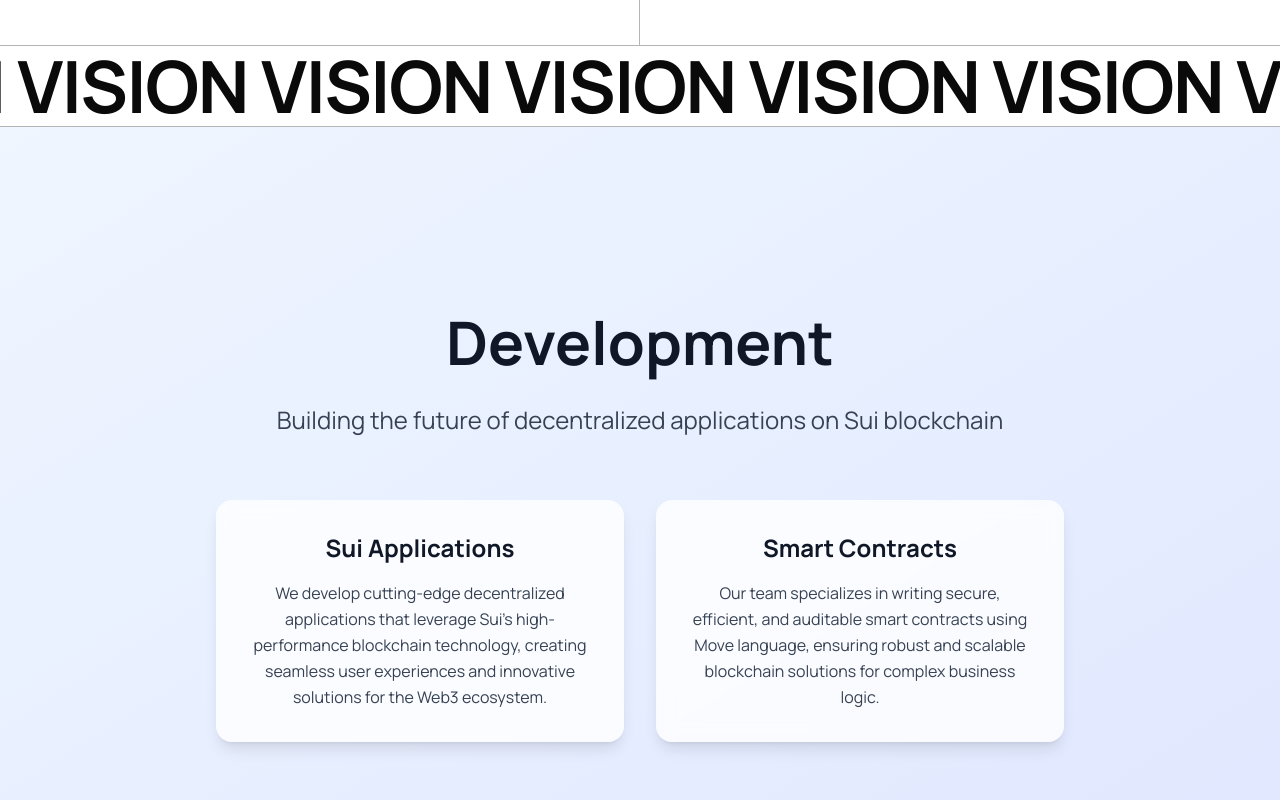
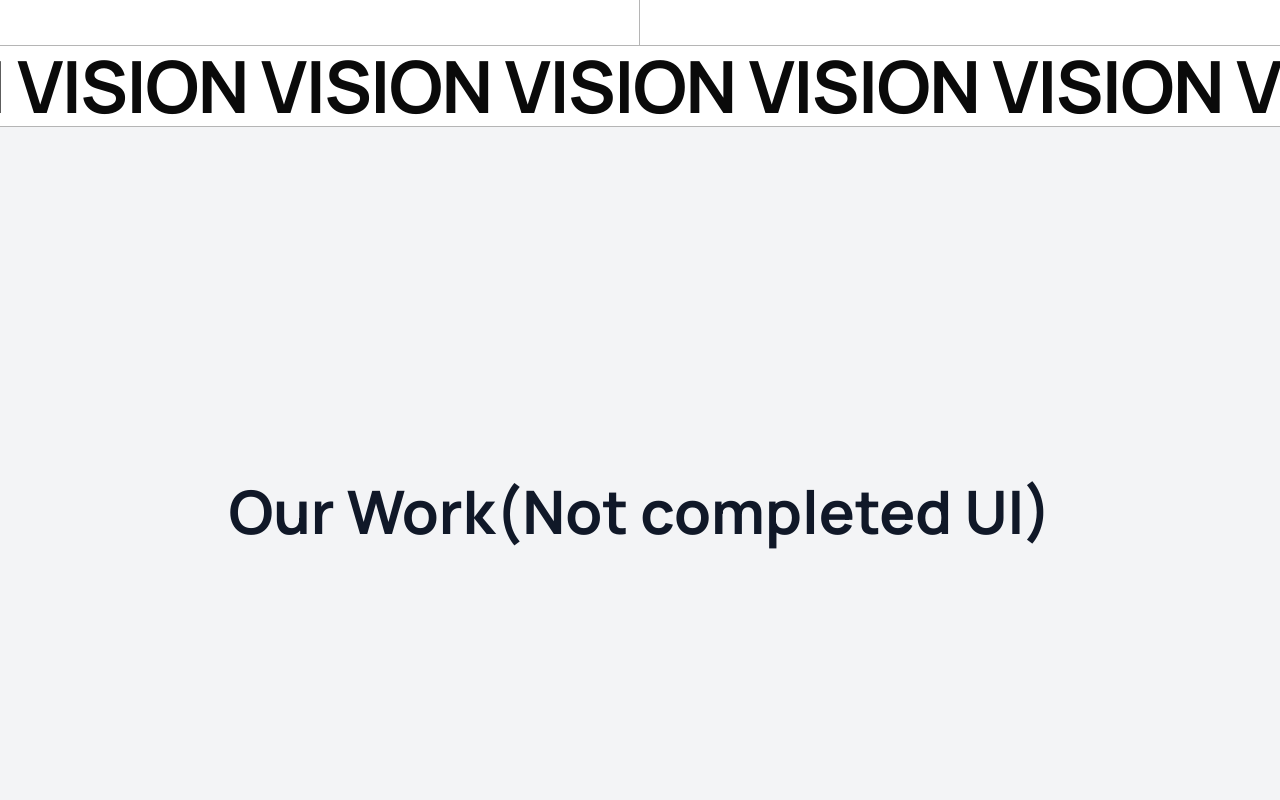
Before and after one commit to UyLeQuoc/commandoss-landingpage, a Next.js app: page / in a window 1280 px wide. Shown: the part 1980-2780 px from the top of the page. Built offline with nearby package versions, Linux system fonts and the light colour scheme.

Commit message:
Update Community and Expertise sections with UI completion notes. Mark CommunitySection as "Not completed UI" and update ExpertiseSection headings to reflect ongoing development status. This change enhances clarity on the current state of the UI components.

```diff
--- a/src/app/_sections/community.tsx
+++ b/src/app/_sections/community.tsx
@@ -1,7 +1,7 @@
 export const CommunitySection = () => {
     return (
       <section id="community" className="min-h-screen flex items-center justify-center bg-gray-100">
-          Community section
+          Community section(Not completed UI)
       </section>
     )
   }
--- a/src/app/_sections/expertise.tsx
+++ b/src/app/_sections/expertise.tsx
@@ -69,37 +69,16 @@ export const ExpertiseSection = () => {
         <div ref={containerRef} id="panels-container" className="relative">
           <div ref={panelsRef} className="flex">
             {/* Development Panel */}
-            <div id="development" className="panel w-screen h-screen flex-shrink-0 flex items-center justify-center bg-gradient-to-br from-blue-50 to-indigo-100">
+            <div id="development" className="panel w-screen h-screen flex-shrink-0 flex items-center justify-center">
               <div className="max-w-4xl mx-auto px-6 text-center">
                 <h2 className="text-4xl md:text-6xl font-bold text-gray-900 mb-8">
-                  Development
+                  Our Work(Not completed UI)
                 </h2>
-                <p className="text-xl md:text-2xl text-gray-700 mb-12 max-w-3xl mx-auto">
-                  Building the future of decentralized applications on Sui blockchain
-                </p>
-
-                <div className="grid grid-cols-1 md:grid-cols-2 gap-8 mt-16">
-                  <div className="bg-white/80 backdrop-blur-sm rounded-2xl p-8 shadow-lg">
-                    <h3 className="text-2xl font-bold text-gray-900 mb-4">Sui Applications</h3>
-                    <p className="text-gray-700 leading-relaxed">
-                                           We develop cutting-edge decentralized applications that leverage Sui&apos;s high-performance blockchain technology,
-                      creating seamless user experiences and innovative solutions for the Web3 ecosystem.
-                    </p>
-                  </div>
-
-                  <div className="bg-white/80 backdrop-blur-sm rounded-2xl p-8 shadow-lg">
-                    <h3 className="text-2xl font-bold text-gray-900 mb-4">Smart Contracts</h3>
-                    <p className="text-gray-700 leading-relaxed">
-                      Our team specializes in writing secure, efficient, and auditable smart contracts using Move language,
-                      ensuring robust and scalable blockchain solutions for complex business logic.
-                    </p>
-                  </div>
-                </div>
               </div>
             </div>
 
             {/* R&D Panel */}
-            <div id="rnd" className="panel w-screen h-screen flex-shrink-0 flex items-center justify-center bg-gradient-to-br from-purple-50 to-pink-100">
+            <div id="rnd" className="panel w-screen h-screen flex-shrink-0 flex items-center justify-center">
               <div className="max-w-4xl mx-auto px-6 text-center">
                 <h2 className="text-4xl md:text-6xl font-bold text-gray-900 mb-8">
                   Research & Development
@@ -107,37 +86,11 @@ export const ExpertiseSection = () => {
                 <p className="text-xl md:text-2xl text-gray-700 mb-12 max-w-3xl mx-auto">
                   Pushing the boundaries of technology through innovative research
                 </p>
-
-                <div className="grid grid-cols-1 md:grid-cols-3 gap-6 mt-16">
-                  <div className="bg-white/80 backdrop-blur-sm rounded-2xl p-6 shadow-lg">
-                    <h3 className="text-xl font-bold text-gray-900 mb-3">Cryptography</h3>
-                    <p className="text-gray-700 text-sm leading-relaxed">
-                      Advanced cryptographic research including zero-knowledge proofs, homomorphic encryption,
-                      and novel consensus mechanisms for enhanced blockchain security.
-                    </p>
-                  </div>
-
-                  <div className="bg-white/80 backdrop-blur-sm rounded-2xl p-6 shadow-lg">
-                    <h3 className="text-xl font-bold text-gray-900 mb-3">Artificial Intelligence</h3>
-                    <p className="text-gray-700 text-sm leading-relaxed">
-                      AI integration in blockchain systems, machine learning for smart contract optimization,
-                      and automated security analysis tools.
-                    </p>
-                  </div>
-
-                  <div className="bg-white/80 backdrop-blur-sm rounded-2xl p-6 shadow-lg">
-                    <h3 className="text-xl font-bold text-gray-900 mb-3">Privacy</h3>
-                    <p className="text-gray-700 text-sm leading-relaxed">
-                      Privacy-preserving technologies, confidential computing, and user data protection
-                      solutions for decentralized applications.
-                    </p>
-                  </div>
-                </div>
               </div>
             </div>
 
             {/* Infrastructure Panel */}
-            <div id="infra" className="panel w-screen h-screen flex-shrink-0 flex items-center justify-center bg-gradient-to-br from-green-50 to-emerald-100">
+            <div id="infra" className="panel w-screen h-screen flex-shrink-0 flex items-center justify-center">
               <div className="max-w-4xl mx-auto px-6 text-center">
                 <h2 className="text-4xl md:text-6xl font-bold text-gray-900 mb-8">
                   Infrastructure
@@ -145,32 +98,6 @@ export const ExpertiseSection = () => {
                 <p className="text-xl md:text-2xl text-gray-700 mb-12 max-w-3xl mx-auto">
                   Building the foundational technologies that power the decentralized future
                 </p>
-
-                <div className="grid grid-cols-1 md:grid-cols-3 gap-6 mt-16">
-                  <div className="bg-white/80 backdrop-blur-sm rounded-2xl p-6 shadow-lg">
-                    <h3 className="text-xl font-bold text-gray-900 mb-3">Digital Wallets</h3>
-                    <p className="text-gray-700 text-sm leading-relaxed">
-                      Secure, user-friendly wallet solutions with multi-chain support,
-                      advanced key management, and seamless integration capabilities.
-                    </p>
-                  </div>
-
-                  <div className="bg-white/80 backdrop-blur-sm rounded-2xl p-6 shadow-lg">
-                    <h3 className="text-xl font-bold text-gray-900 mb-3">Hardware Solutions</h3>
-                    <p className="text-gray-700 text-sm leading-relaxed">
-                      Custom hardware for blockchain operations, secure key storage devices,
-                      and specialized mining and validation equipment.
-                    </p>
-                  </div>
-
-                  <div className="bg-white/80 backdrop-blur-sm rounded-2xl p-6 shadow-lg">
-                    <h3 className="text-xl font-bold text-gray-900 mb-3">IoT Integration</h3>
-                    <p className="text-gray-700 text-sm leading-relaxed">
-                      Internet of Things devices with blockchain connectivity,
-                      decentralized sensor networks, and automated smart contracts.
-                    </p>
-                  </div>
-                </div>
               </div>
             </div>
           </div>
```
